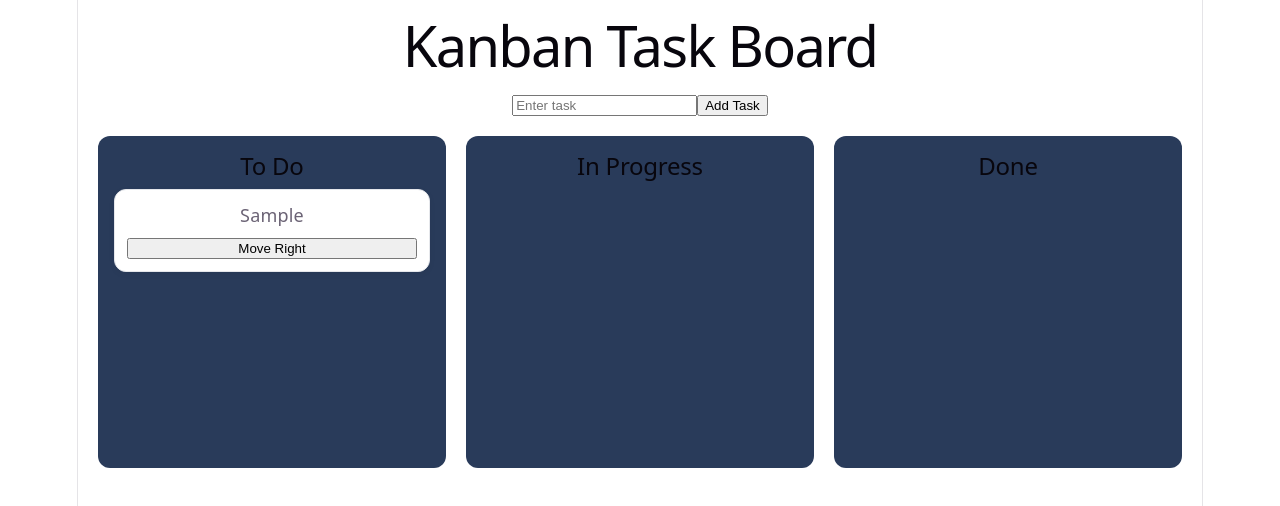
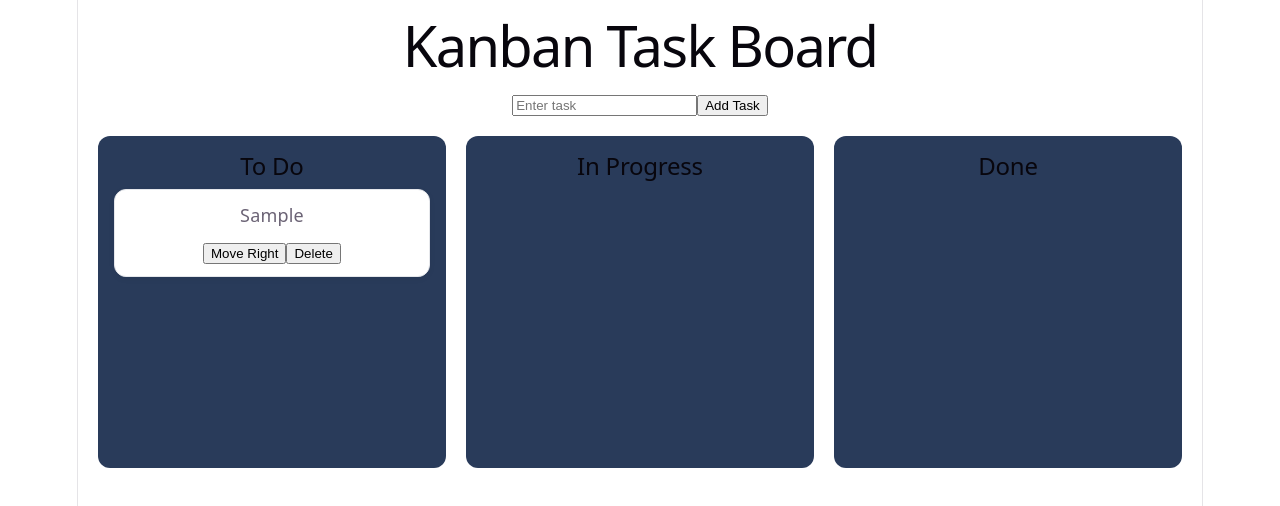
Before and after one commit to Aryan214G/prodesk-kanban-task-board, a React (Vite) app in the folder kanban-task-board/: page / in a window 1280 px wide. Both pictures are taken after typing "Sample" into the empty fields and a click on the button "Add Task". Shown: the top 506 px of the page. Built offline with nearby package versions, Linux system fonts and the light colour scheme.

Commit message:
Implement delete task functionality and update Column component to handle task deletion

```diff
--- a/kanban-task-board/src/App.jsx
+++ b/kanban-task-board/src/App.jsx
@@ -33,6 +33,15 @@
 
     }
 
+    function deleteTask(id) {
+
+    setTasks(
+        tasks.filter(
+            task => task.id !== id
+        )
+    );
+}
+
     return (
         <div>
 
@@ -50,18 +59,21 @@
                         title="To Do"
                         tasks={todoTasks}
                         moveTask={moveTask}
+                        deleteTask={deleteTask}
                         />
 
                         <Column
                         title="In Progress"
                         tasks = {inProgressTasks}
                         moveTask={moveTask}
+                        deleteTask={deleteTask}
                         />
 
                         <Column
                         title= "Done"
                         tasks={doneTasks}
                         moveTask={moveTask}
+                        deleteTask={deleteTask}
                         />
             </div>
 
--- a/kanban-task-board/src/components/Column.jsx
+++ b/kanban-task-board/src/components/Column.jsx
@@ -1,7 +1,8 @@
 function Column({
     title,
     tasks,
-    moveTask
+    moveTask,
+    deleteTask
 }) {
 
     return (
@@ -18,6 +19,8 @@
                     >
 
                         <p>{task.text}</p>
+
+                        <div className="task-actions">
 
                             {title === "To Do" && (
 
@@ -77,6 +80,16 @@
 
                             )}
 
+                            <button
+                                onClick={() =>
+                                    deleteTask(task.id)
+                                }
+                            >
+                                Delete
+                            </button>
+
+                        </div>
+
                     </div>
 
                 ))
```
Lines whose indentation alone changed are shown as unchanged.
